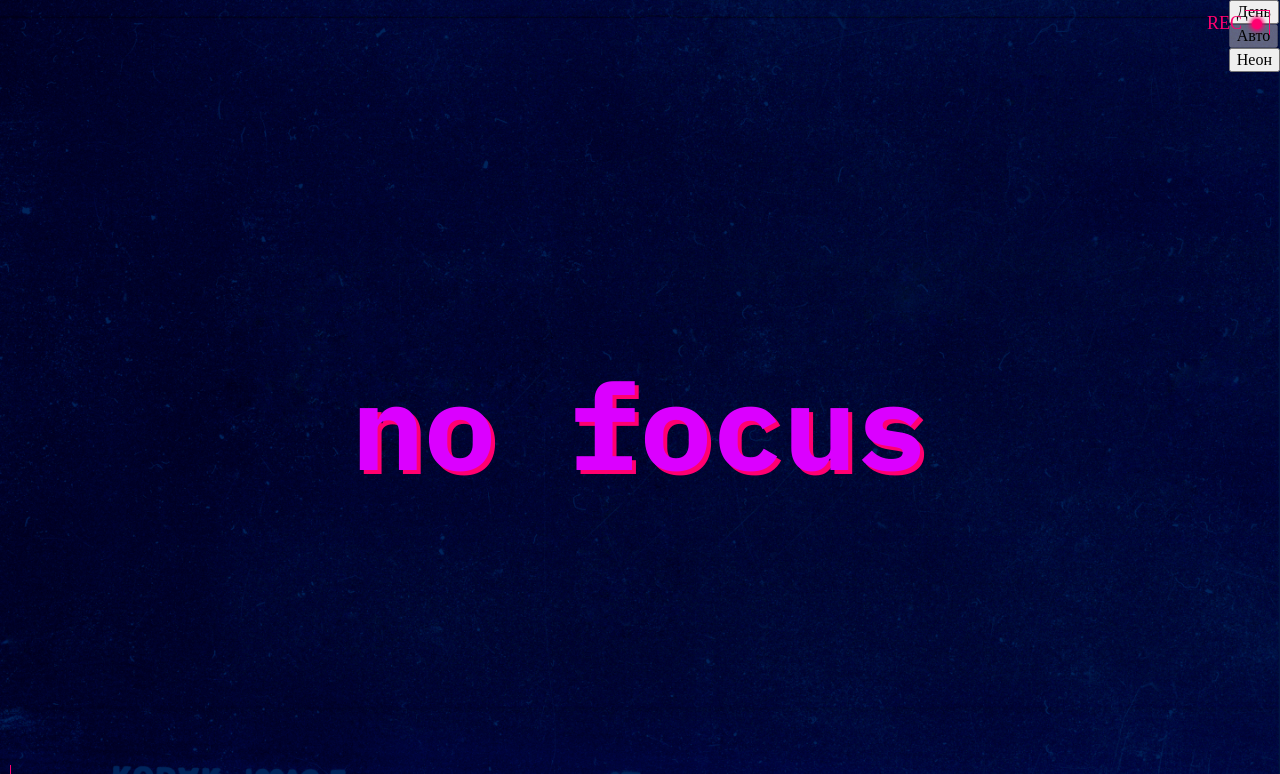
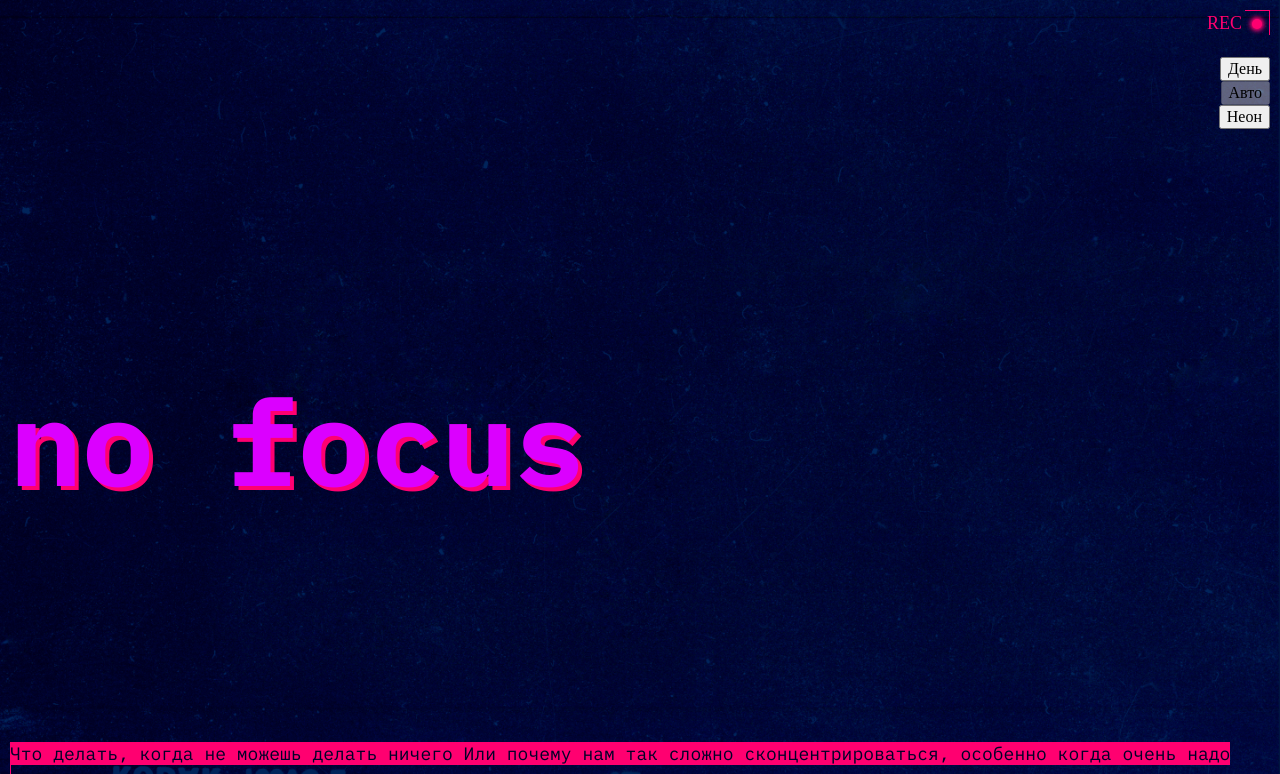
Before and after one commit to dacrunkking/slozhno-sosredotochitsya-fd, a website: page index.html in a window 1280 px wide. Shown: the top 774 px of the page. Drawn offline with Linux system fonts and the light colour scheme.

Commit message:
added corrections for grid with some layout changes

```diff
--- a/styles/style.css
+++ b/styles/style.css
@@ -7,7 +7,7 @@
   background-color: var(--bg-color);
 }
 
-.header {
+/*.header {
   height: 100vh;
   min-height: 668px;
   display: grid;
@@ -39,6 +39,51 @@ align-self: end;
 color: var(--text-title-color);
   font-family: var(--main-font), sans-serif;
 
+}
+*/
+
+.header {
+  height: 100vh;
+  min-height: 668px;
+  display: grid;
+  grid-template-columns: 1fr;
+  /* Splits header into 3 proportional sections: Top, Middle (Title), Bottom (Subtitle) */
+  grid-template-rows: minmax(130px, auto) 1fr auto;
+  box-sizing: border-box;
+  /* Adds a global padding inside the corner brackets */
+  padding: var(--main-gap);
+}
+
+.header__theme-menu {
+  grid-row: 1;
+  justify-self: end;
+  align-self: start;
+  /* Exactly 39px from the bottom of the 'rec' text line at 668px height */
+  margin-block-start: 5.838vh;
+  /* Visual adjustments to match the text layout in your image */
+  text-align: right;
+}
+
+.header__title {
+  grid-row: 2;
+  justify-self: start; /* Flushes the 'no focus' text to the left edge */
+  align-self: center;
+  font-family: var(--main-font), sans-serif;
+  color: var(--main-title-color);
+  font-size: clamp(7.25rem, 7.0115rem + 1.0178vw, 7.5rem);
+  text-shadow: 4px 4px 0 var(--accent-color);
+  margin: 0;
+  line-height: 0.85; /* Tightens the vertical gap between 'no' and 'focus' */
+}
+
+.header__subtitle {
+  grid-row: 3;
+  justify-self: start; /* Aligns the pink block to the left edge */
+  align-self: end;
+  color: var(--text-title-color);
+  font-family: var(--main-font), sans-serif;
+  /* Adds spacing at the bottom so it doesn't touch the bottom corner bracket */
+  margin-block-end: calc(var(--main-gap) + 15px);
 }
 
 .header__rec {
```
